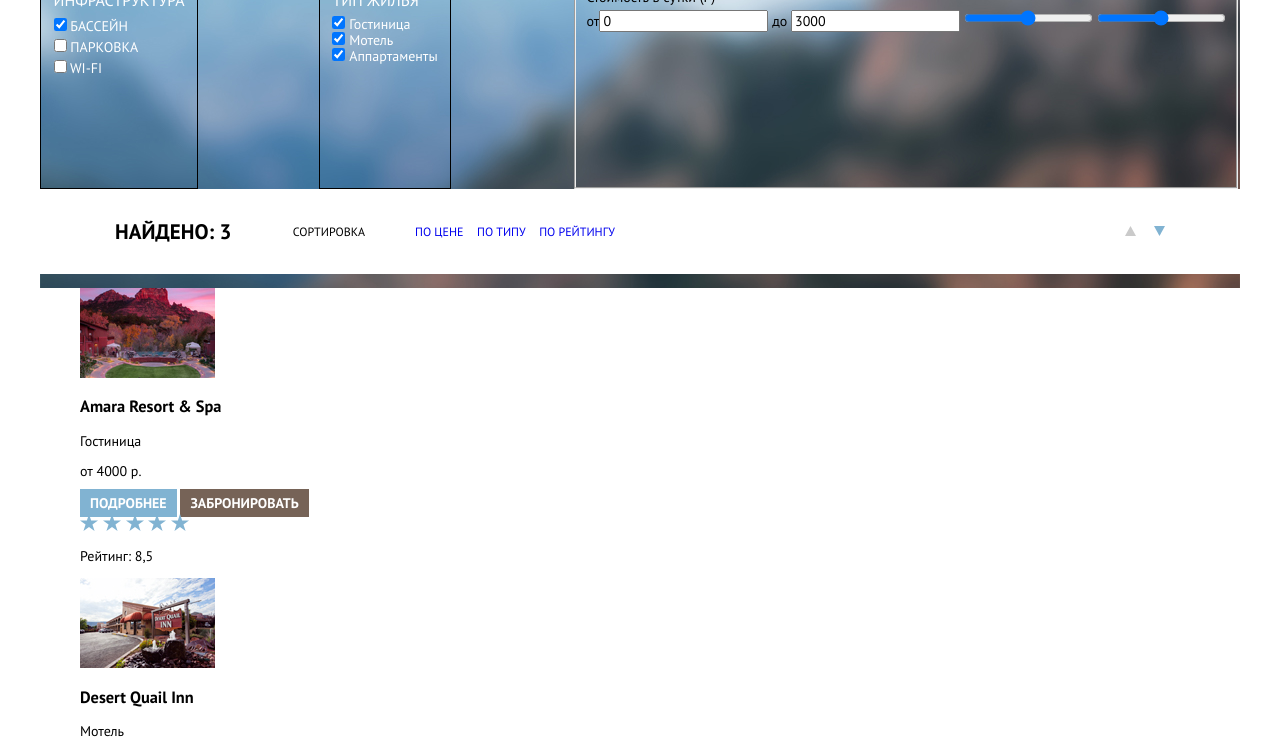
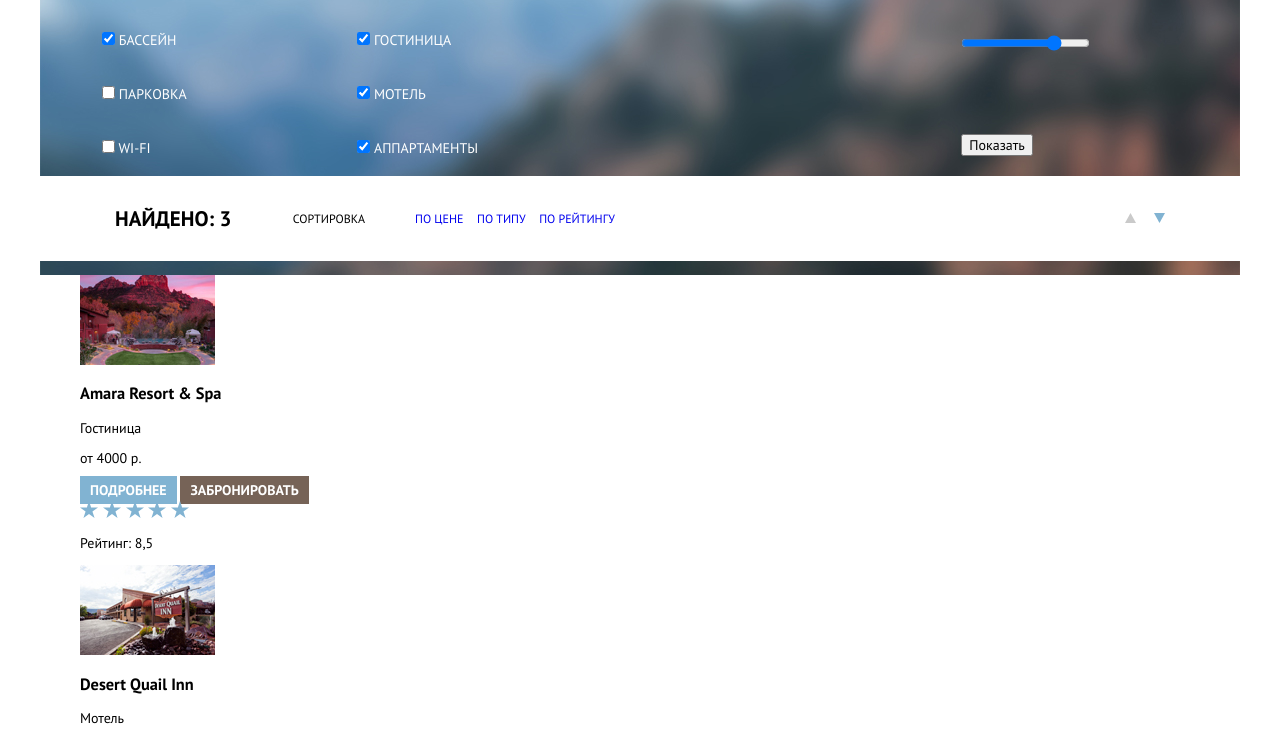
Before and after one commit to TonyRandom/61758-sedona-27, a plain HTML site: page hotels.html in a window 1280 px wide. Shown: the part 96-838 px from the top of the page. Drawn offline with Linux system fonts and the light colour scheme.

Commit message:
hotels style

```diff
--- a/css/style.css
+++ b/css/style.css
@@ -445,35 +445,50 @@
                     /* Фильтр */
 
 
-.filter {
-  margin-top: 30px;
-}
+
 
 .filter-section {
-  height: 200px;
+
   display: flex;
+  flex-direction: row ;
+  justify-content: space-between;
+  align-content: center;
 
-  align-content: space-between;
-  justify-content: space-between;
 
 
 }
 
-.filter-fieldset  {
-
-display: flex;
-flex-direction: column;
-justify-content: space-between;
-border: 1px solid black;
-}
-
-.filter-fieldset ul {
+.filter-section fieldset {
+  border: none;
   padding: 0;
   margin: 0;
 }
 
+.container-flex-outer {
+  width: 500px;
+  display: flex;
 
-.filter-fieldset-item legend {
+  justify-content: space-around;
+
+}
+
+ .flex-outer {
+   height: 217px;
+   padding: 0;
+   margin: 0;
+
+   display: flex;
+   flex-direction: column;
+   justify-content: space-around;
+
+   border: none;
+   color: #ffffff;
+
+
+ }
+
+
+.flex-outer legend {
 font-size: 16px;
 line-height: 21px;
 text-transform: uppercase;
@@ -489,13 +504,23 @@
   }
 
 
+.flex-price {
+  width: 400px;
+  display: flex;
+  flex-direction: column;
+  align-items: center;
+  text-transform: uppercase;
+
+
+}
 
 
 
-.filter-fieldset-item {
-  border: none;
-  color: #ffffff;
-}
+
+
+
+
+
 
 
 .search-results-box {
--- a/hotels.html
+++ b/hotels.html
@@ -25,42 +25,58 @@
 
     </header>
 <main class="inner-main">
-  <div class="filter">
+
   <form action="https://echo.htmlacademy.ru" method="GET">
 
 
-    <section class="filter-section">
-      <div class="filter-fieldset"><fieldset class="filter-fieldset-item" >
-        <legend>Инфраструктура</legend>
-        <ul>
-          <li class="filter-item"><input type="checkbox" id="pool" checked> <label for="pool"> Бассейн</label></li>
-          <li class="filter-item"><input type="checkbox" id="parking"> <label for="parking"> Парковка </label></li>
-          <li class="filter-item"><input type="checkbox" id="wifi"> <label for="wifi"> Wi-Fi</label></li>
+<section class="filter-section">
+
+  <div class="container-flex-outer">
+  <fieldset>
+    <ul class="flex-outer">
+      <li><legend>Инфраструктура</legend> </li>
+      <li><div class="filter-item"><input type="checkbox" id="pool" checked> <label for="pool"> Бассейн</label></div></li>
+      <li> <div class="filter-item"><input type="checkbox" id="parking"> <label for="parking"> Парковка </label></div></li>
+      <li><div class="filter-item"><input type="checkbox" id="wifi"> <label for="wifi"> Wi-Fi</label></div></li>
+    </ul>
+    </fieldset>
+
+
+
+       <fieldset>
+
+        <ul class="flex-outer">
+          <li><legend>Тип жилья</legend></li>
+          <li><div class="filter-item"><input type="checkbox" id="hotel" checked> <label for="hotel"> Гостиница</label></div></li>
+          <li> <div class="filter-item"><input type="checkbox" id="motel" checked> <label for="motel"> Мотель</label> </div></li>
+            <li>  <div class="filter-item"><input type="checkbox" id="apartments" checked> <label for="apartments"> Аппартаменты</label></div></li>
         </ul>
+
       </fieldset>
     </div>
-     <div class="filter-fieldset">  <fieldset class="filter-fieldset-item">
-        <legend>Тип жилья</legend>
-        <ul>
-          <li><input type="checkbox" id="hotel" checked> <label for="hotel"> Гостиница</label></li>
-          <li><input type="checkbox" id="motel" checked> <label for="motel"> Мотель</label></li>
-          <li><input type="checkbox" id="apartments" checked> <label for="apartments"> Аппартаменты</label></li>
-        </ul>
-      </fieldset>
-     </div>
+    <div class="flex-price">
+                <fieldset>
+                  <ul class="flex-outer"></li>
+                    <li><label for="price-field">Стоимость в сутки (Р):</label></li>
+                      <li><input type="range" name="price" id="price-field" min="0" max="4000" step="100" value="3000" checked></li>
+                      <li><output name="priceoutput"></output></li>
 
-                <fieldset>
-                    <legend>Стоимость в сутки (Р)</legend>
-                    <label>от<input type="number" name="min-price" value="0"></label>
-                    <label>до <input type="number" name="max-price" value="3000"></label>
-                    <input type="range">
-                    <input type="range">
+                      <li><button type="submit">Показать</button></li>
+                  </ul>
                 </fieldset>
+              </div>
     </section>
 
 
     </form>
-  </div>
+
+
+
+
+
+
+
+
 
 <section class="search-results-box">
   <div class="containter-search-results">
```
